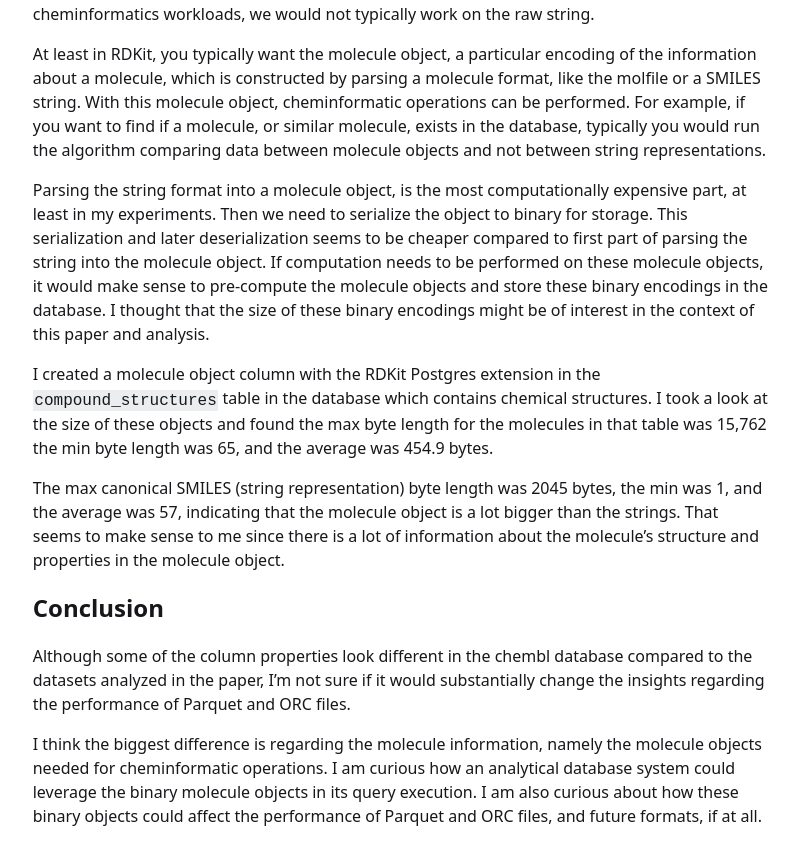
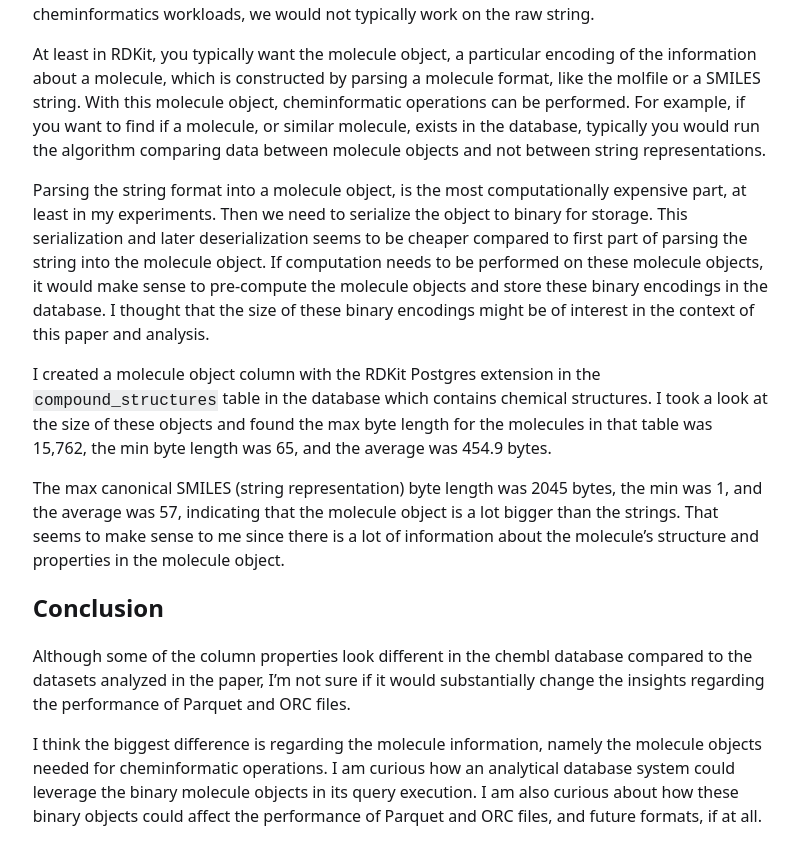
Before and after one commit to bodowd/bodowd.github.io, a Jekyll site: the page built from _posts/2024-06-18-chembl-column-properties.md, in a window 1280 px wide and 900 px high, scrolled down 4004 px. Shown: the top 865 px of the window, without its empty margins (320-1119 px from the left). Built offline with Jekyll 4.4.1, drawn with Linux system fonts in a browser that asks for light colours.

Commit message:
fix typo

```diff
--- a/_posts/2024-06-18-chembl-column-properties.md
+++ b/_posts/2024-06-18-chembl-column-properties.md
@@ -206,7 +206,7 @@ of interest in the context of this paper and analysis.
 I created a molecule object column with the RDKit Postgres extension
 in the `compound_structures` table in the database which contains chemical structures.
 I took a look at the size of these objects and found the max byte length for the
-molecules in that table was 15,762 the min byte length was 65, and the average was
+molecules in that table was 15,762, the min byte length was 65, and the average was
 454.9 bytes.
 
 The max canonical SMILES (string representation) byte length was 2045 bytes,
```
